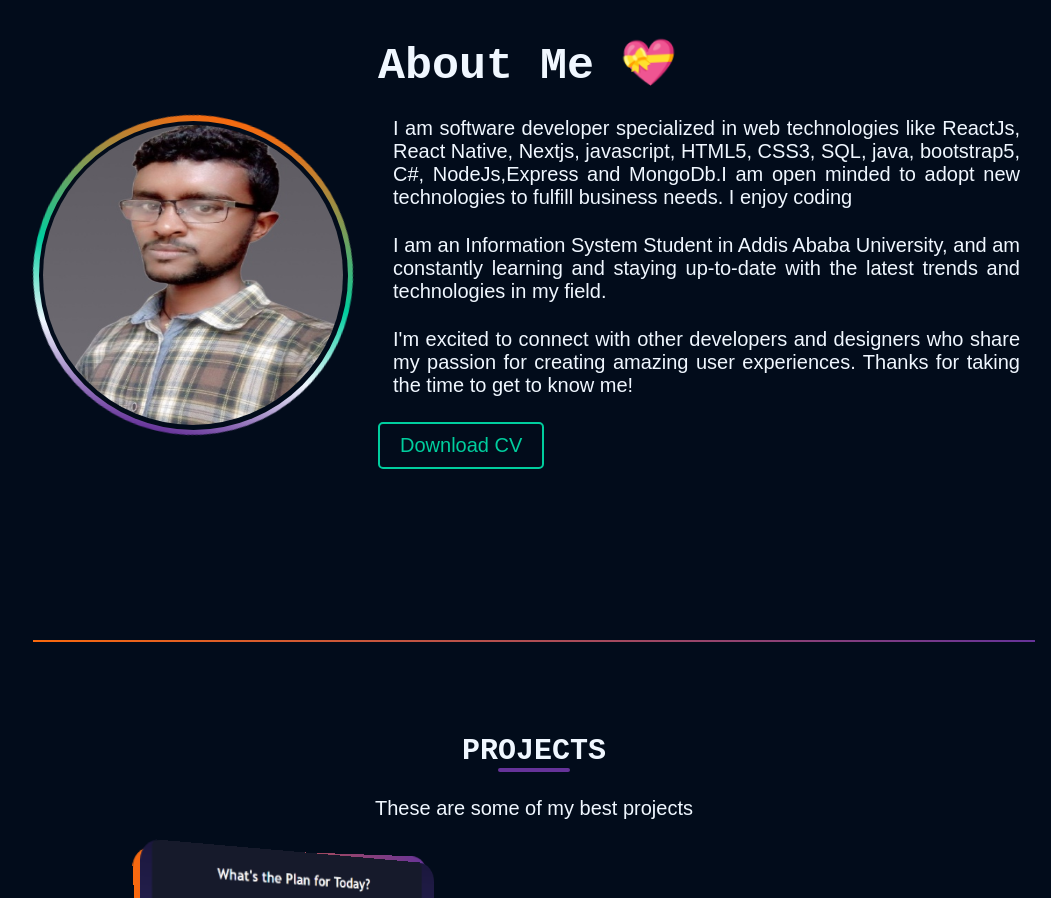
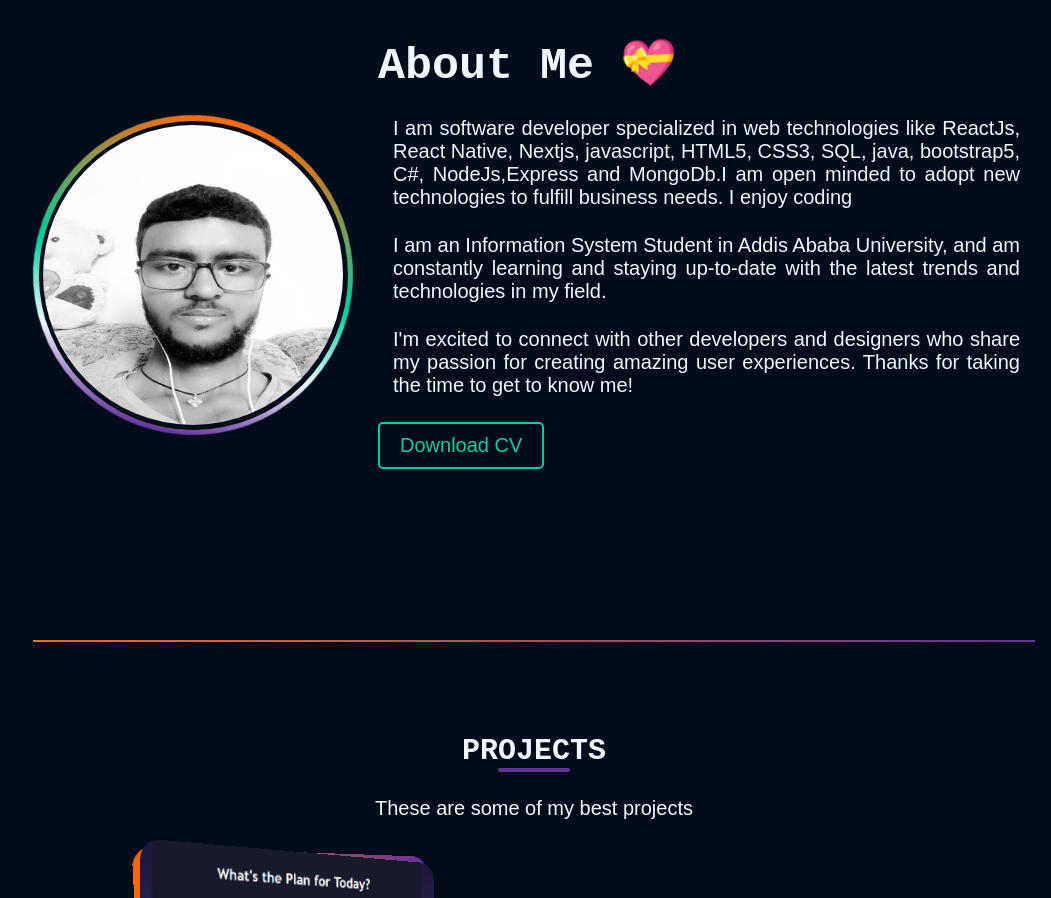
Before and after one commit to Abe-Tiz/portfolio-v2, a React (Create React App) app: page / in a window 1280 px wide. Shown: the part 900-1798 px from the top of the page, without its empty margins (106-1157 px from the left). Built offline with nearby package versions, Linux system fonts and the light colour scheme.

Commit message:
add some chenges

```diff
--- a/src/components/section/AboutSection.jsx
+++ b/src/components/section/AboutSection.jsx
@@ -21,7 +21,7 @@ const AboutSection = () => {
       <AboutContainer id="about">
         <ImageContainer>
           <Image
-            src="/images/abiye.jpg"
+            src="/images/imgcv.jpg"
             alt="prof-image"
             title="Abebe Tizazu"
           />
```
Also changed, not shown: public/images/imgcv.jpg (added).
